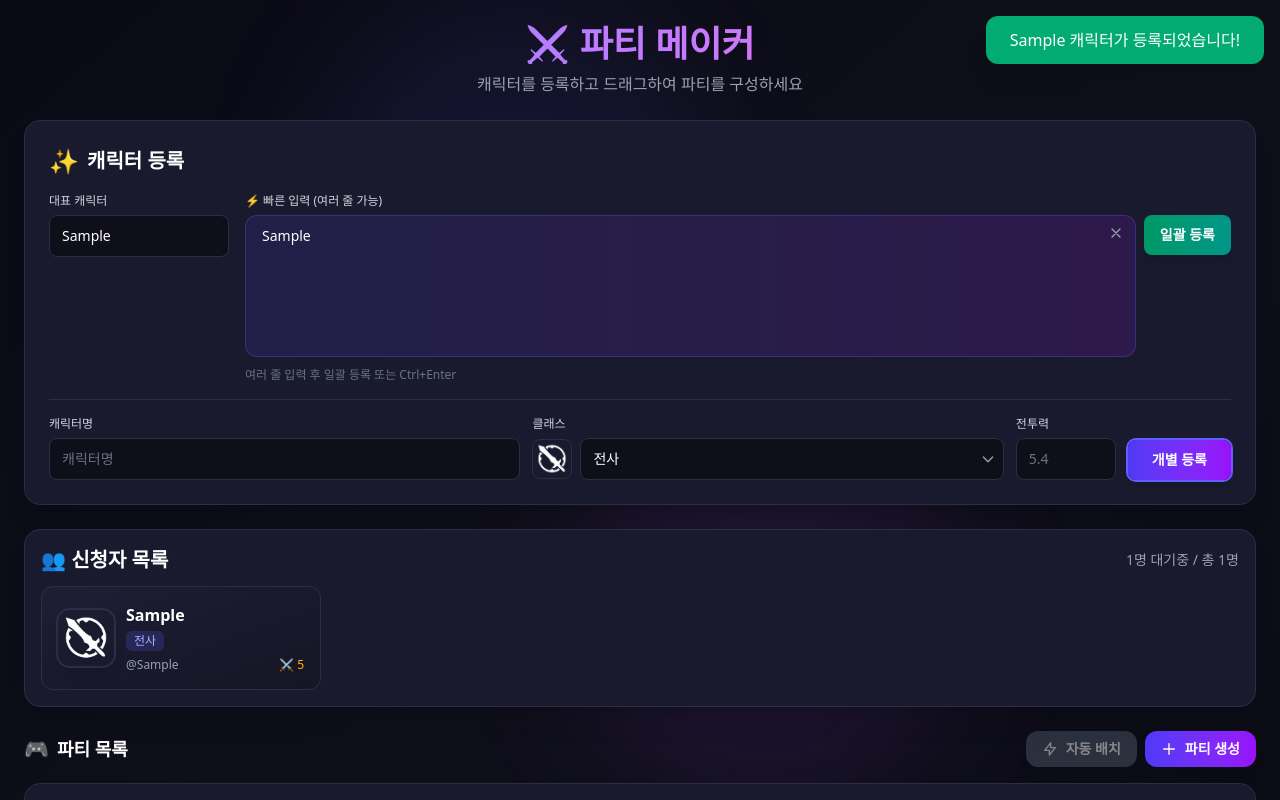
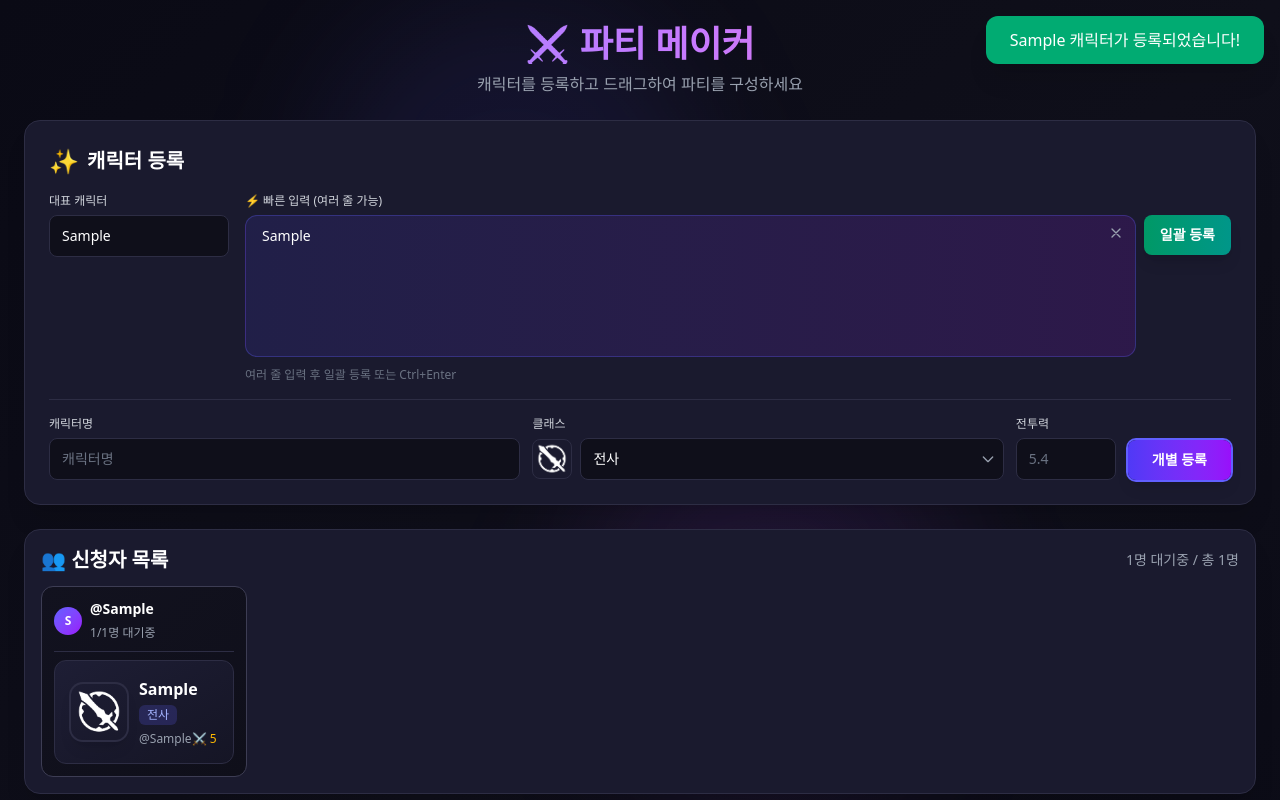
Before and after one commit to junsy0901/MobiPartyMaker, a React (Vite) app: page / in a window 1280 px wide. Both pictures are taken after typing "Sample", "Sample", "Sample", "5" into the empty fields and a click on the button "개별 등록". Shown: the top 800 px of the page. Built offline with nearby package versions, Linux system fonts and the light colour scheme.

Commit message:
feat: 신청자 보기 형식에서 캐릭터를 모아 볼 수 있도록 수정

```diff
--- a/src/App.tsx
+++ b/src/App.tsx
@@ -249,6 +249,21 @@ function App() {
     (char) => !isCharacterInAnyParty(char.id)
   );
 
+  // 계정별로 캐릭터 그룹화
+  const groupedCharacters = characters.reduce((acc, char) => {
+    if (!acc[char.accountName]) {
+      acc[char.accountName] = [];
+    }
+    acc[char.accountName].push(char);
+    return acc;
+  }, {} as Record<string, Character[]>);
+
+  // 그룹 내 모든 캐릭터가 파티에 배치되었는지 확인
+  const isAccountFullyAssigned = (accountName: string) => {
+    const accountChars = groupedCharacters[accountName];
+    return accountChars.every((char) => isCharacterInAnyParty(char.id));
+  };
+
   return (
     <div className="min-h-screen bg-gradient-to-br from-[#0a0a15] via-[#0f0f1a] to-[#0a0a15]">
       {/* 배경 장식 */}
@@ -303,23 +318,58 @@ function App() {
               <p>등록된 캐릭터가 없습니다. 위에서 캐릭터를 추가해주세요.</p>
             </div>
           ) : (
-            <div className="flex flex-wrap gap-3 max-h-[200px] overflow-y-auto pr-2 scrollbar-thin">
-              {characters.map((character) => (
+            <div className="flex flex-wrap gap-4 max-h-[320px] overflow-y-auto pr-2 scrollbar-thin">
+              {Object.entries(groupedCharacters).map(([accountName, chars]) => {
+                const allAssigned = isAccountFullyAssigned(accountName);
+                const availableCount = chars.filter(
+                  (c) => !isCharacterInAnyParty(c.id)
+                ).length;
+
+                return (
+                  <div
+                    key={accountName}
+                    className={`flex-shrink-0 bg-gradient-to-br from-[#12121f] to-[#0f0f1a] rounded-xl border p-3 ${
+                      allAssigned
+                        ? "border-[#2d2d44]/50 opacity-50"
+                        : "border-[#3d3d54]"
+                    }`}
+                  >
+                    {/* 계정 헤더 */}
+                    <div className="flex items-center gap-2 mb-2 pb-2 border-b border-[#2d2d44]">
+                      <div className="w-7 h-7 rounded-full bg-gradient-to-br from-indigo-500 to-purple-600 flex items-center justify-center text-white text-xs font-bold">
+                        {accountName.charAt(0).toUpperCase()}
+                      </div>
+                      <div className="flex-1 min-w-0">
+                        <span className="text-white font-semibold text-sm truncate block">
+                          @{accountName}
+                        </span>
+                        <span className="text-xs text-gray-400">
+                          {availableCount}/{chars.length}명 대기중
+                        </span>
+                      </div>
+                    </div>
+
+                    {/* 캐릭터 목록 */}
+                    <div className="space-y-2">
+                      {chars.map((character) => {
+                        const inParty = isCharacterInAnyParty(character.id);
+                        return (
                           <div
                             key={character.id}
-                  className={`flex-shrink-0 w-[280px] ${
-                    isCharacterInAnyParty(character.id)
-                      ? "opacity-40 pointer-events-none"
-                      : ""
-                  }`}
+                            className={inParty ? "opacity-40 pointer-events-none" : ""}
                           >
                             <CharacterCard
                               character={character}
                               onRemove={() => handleRemoveCharacter(character.id)}
-                    isDraggable={!isCharacterInAnyParty(character.id)}
+                              isDraggable={!inParty}
                             />
                           </div>
-              ))}
+                        );
+                      })}
+                    </div>
+                  </div>
+                );
+              })}
             </div>
           )}
         </div>
```
Lines whose indentation alone changed are shown as unchanged.
